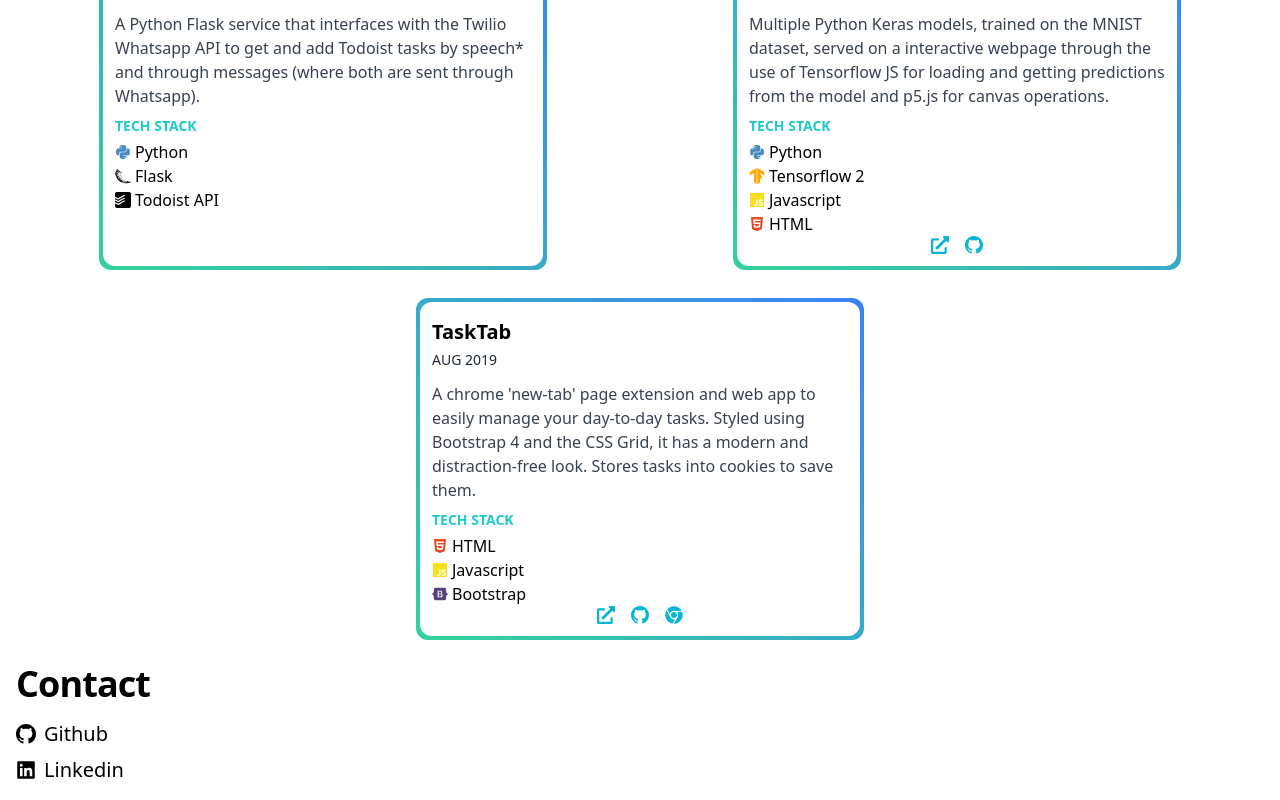
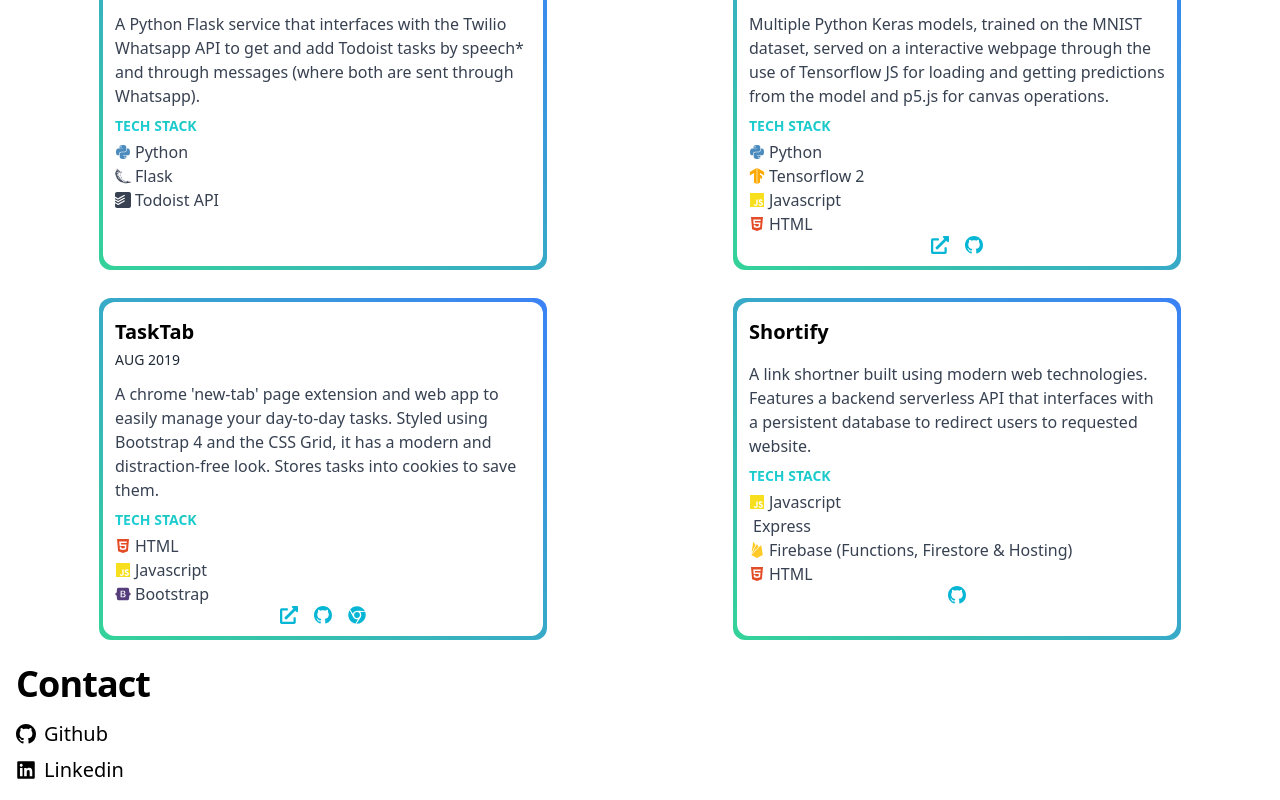
Before and after one commit to Suraj-Ram/suraj-portfolio, a React (Create React App) app: page / in a window 1280 px wide. Shown: the part 432-1232 px from the top of the page. Built offline with nearby package versions, Linux system fonts and the light colour scheme.

Commit message:
Added Shortify

```diff
--- /dev/null
+++ b/src/components/LinkItems/ShortifyLinkItems.jsx
@@ -0,0 +1,20 @@
+import React from "react"
+import LinkItemsBase from "./LinkItemsBase"
+import { GoMarkGithub } from "react-icons/go"
+
+const ShortifyLinkItems = () => {
+  return (
+    <div>
+      <LinkItemsBase
+        links={[
+          {
+            link: "https://github.com/Suraj-Ram/shortify",
+            logo: <GoMarkGithub />,
+          },
+        ]}
+      />
+    </div>
+  )
+}
+
+export default ShortifyLinkItems
--- a/src/components/Projects.jsx
+++ b/src/components/Projects.jsx
@@ -1,4 +1,5 @@
 import MNISTProject from "./Projects/MNISTProject"
+import ShortifyProject from "./Projects/ShortifyProject"
 import TaskTabProject from "./Projects/TaskTabProject"
 import TWAProject from "./Projects/TWAProject"
 
@@ -12,6 +13,7 @@
         <TWAProject />
         <MNISTProject />
         <TaskTabProject />
+        <ShortifyProject />
 
         {/* <ProjectCard stack={<MNISTTechStack />} /> */}
         {/* <ProjectCard /> */}
--- /dev/null
+++ b/src/components/Projects/ShortifyProject.jsx
@@ -0,0 +1,16 @@
+import ShortifyLinkItems from "../LinkItems/ShortifyLinkItems"
+import ProjectCard from "../ProjectCard"
+import ShortifyTechStack from "../TechStacks/ShortifyTechStack"
+
+const ShortifyProject = () => {
+  return (
+    <ProjectCard
+      title="Shortify"
+      description="A link shortner built using modern web technologies. Features a backend serverless API that interfaces with a persistent database to redirect users to requested website. "
+      stack={<ShortifyTechStack />}
+      links={<ShortifyLinkItems />}
+    />
+  )
+}
+
+export default ShortifyProject
--- /dev/null
+++ b/src/components/TechStacks/ShortifyTechStack.jsx
@@ -0,0 +1,23 @@
+import TechItem from "./TechItem"
+import TechStackBase from "./TechStackBase"
+import { FaHtml5, FaJs } from "react-icons/fa"
+import { SiFirebase } from "react-icons/si"
+
+const ShortifyTechStack = () => {
+  return (
+    <TechStackBase>
+      <TechItem logo={<FaJs />} color="#f7df1e">
+        Javascript
+      </TechItem>
+      <TechItem>Express</TechItem>
+      <TechItem logo={<SiFirebase />} color="#FFCA28">
+        Firebase (Functions, Firestore & Hosting)
+      </TechItem>
+      <TechItem logo={<FaHtml5 />} color="#e34c26">
+        HTML
+      </TechItem>
+    </TechStackBase>
+  )
+}
+
+export default ShortifyTechStack
--- a/src/components/TechStacks/TechItem.jsx
+++ b/src/components/TechStacks/TechItem.jsx
@@ -1,12 +1,12 @@
-import React from "react";
+import React from "react"
 
 const TechItem = ({ logo, color, children }) => {
   return (
-    <li className="flex items-center">
+    <li className="flex items-center text-gray-700">
       <span style={{ color, margin: "0", padding: "0" }}> {logo} </span>
       <span className="ml-1"> {children} </span>
     </li>
-  );
-};
+  )
+}
 
-export default TechItem;
+export default TechItem
```
